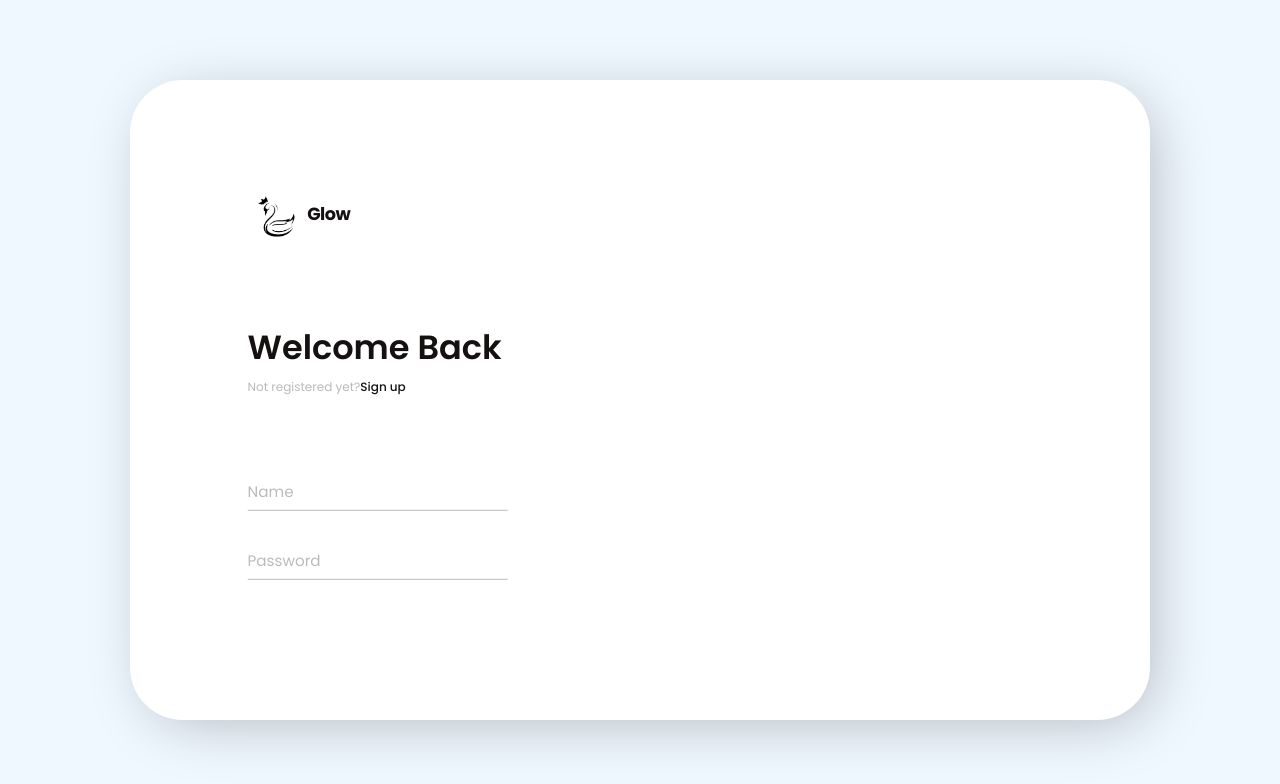
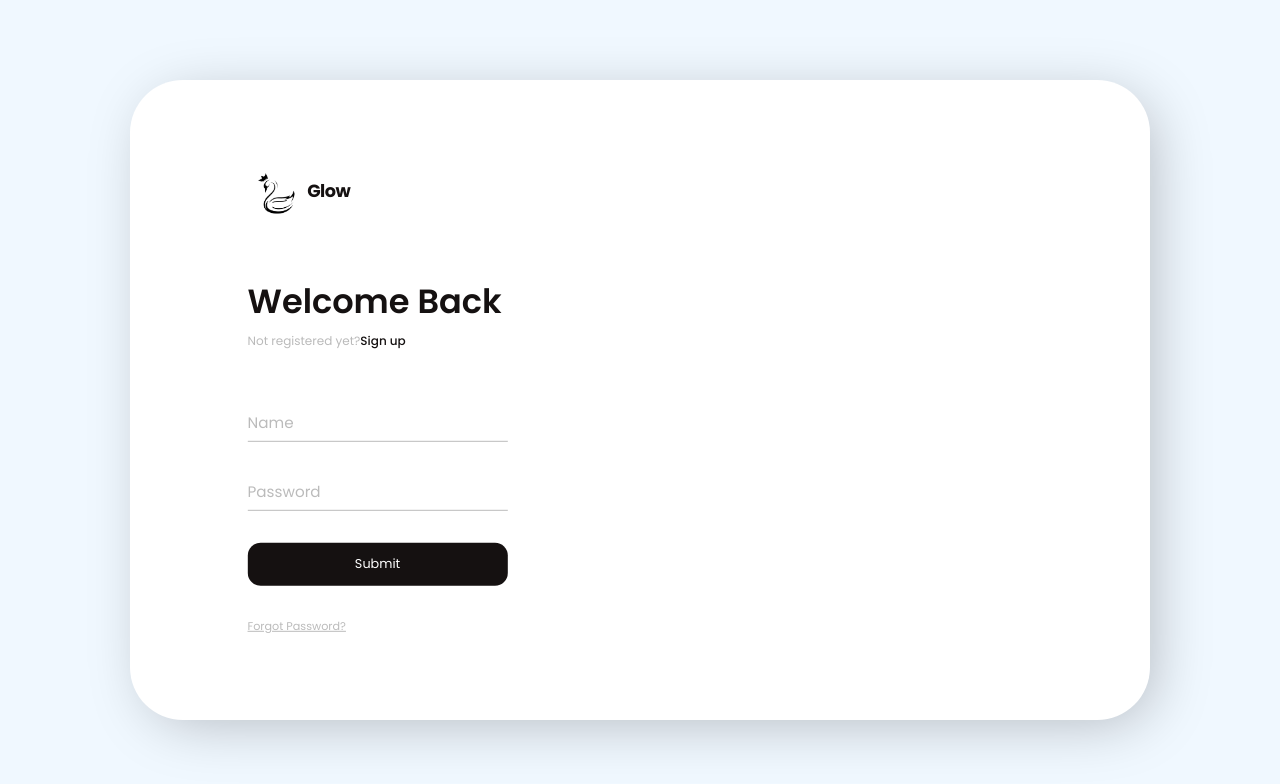
Before and after one commit to lamtrucdang/WebFinalProject-UIClients, a React (Create React App) app in the folder login-page/: page / in a window 1280 px wide. Shown: the top 784 px of the page. Built offline with nearby package versions, Linux system fonts and the light colour scheme.

Commit message:
update jsx

```diff
--- a/login-page/src/UI/Signin.jsx
+++ b/login-page/src/UI/Signin.jsx
@@ -52,8 +52,11 @@ function Signin() {
                                         <label>Password</label>
                                     </div>
 
-                                    {/* <input type="submit" defaultValue={Sign In} className='sign-btn' /> */}
+                                    <input type="submit" defaultValue={'Sign In'} className='sign-btn' />
 
+                                    <p className='text'>
+                                        <a href="#">Forgot Password?</a>
+                                    </p>
                                 </div>
                             </form>
                         </div>
```
Also changed, not shown: package.json (added, +20 -0 lines).
